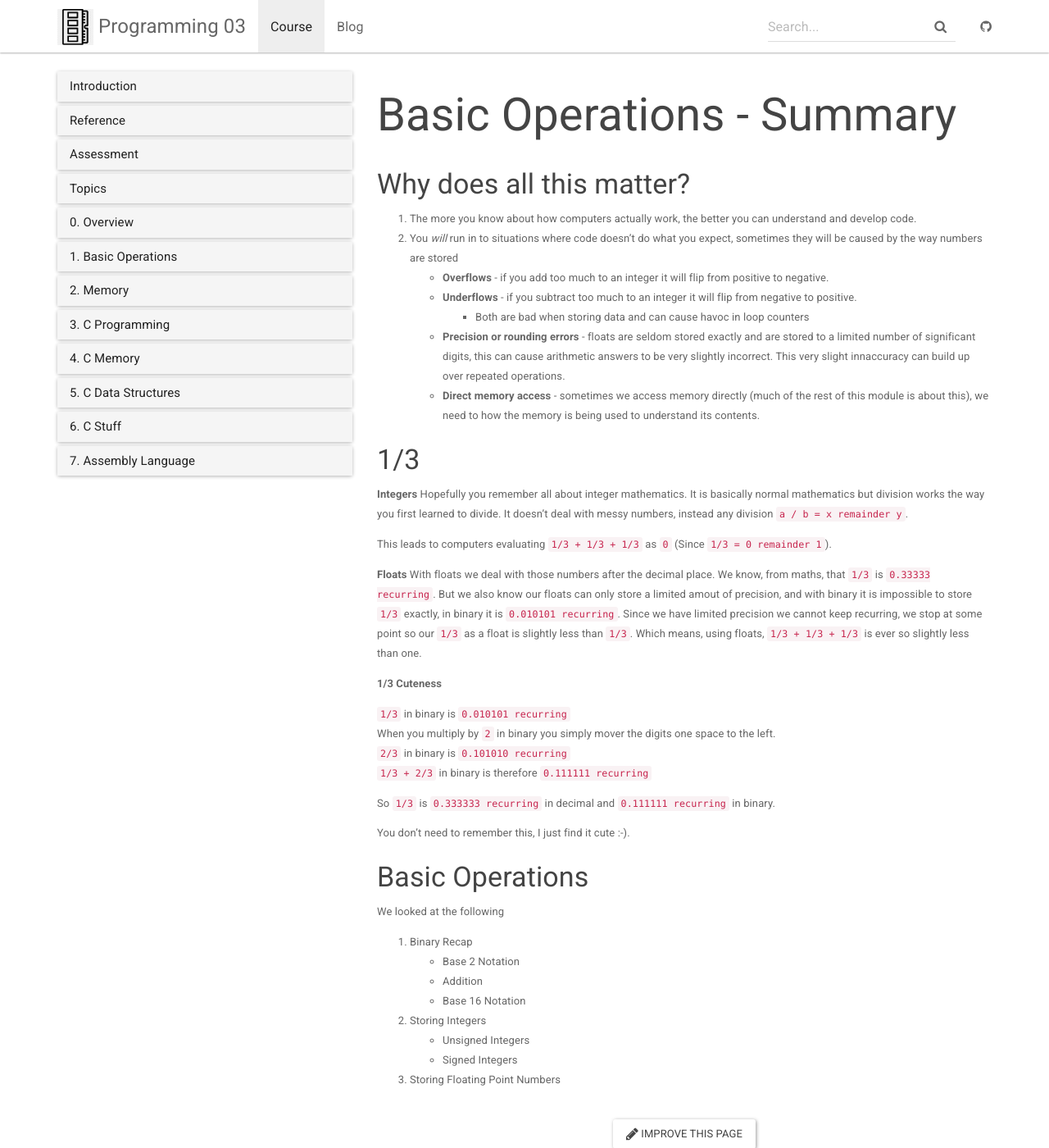
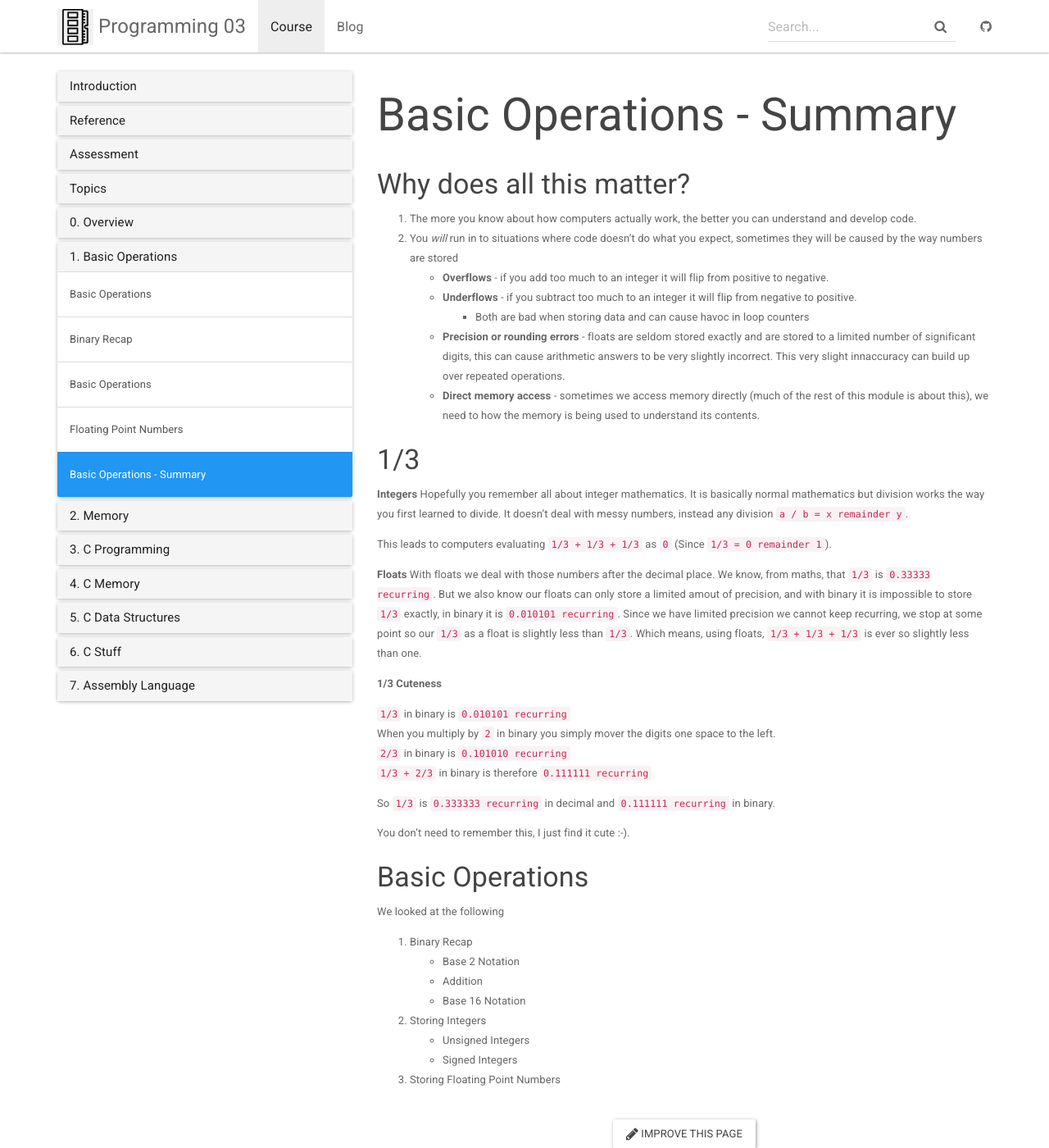
Before and after one commit to andyguestysj/prog03, a Jekyll site: the page built from _docs/topics/1-basicops/bops-summary.md, in a window 1280 px wide and 1400 px high. Shown: the whole window at 82% size. Built offline with Jekyll 4.4.1, drawn with Linux system fonts in a browser that asks for light colours.

Commit message:
floats linked

```diff
--- a/_data/docs.yml
+++ b/_data/docs.yml
@@ -30,6 +30,7 @@
   - bops-binary
   - bops-integers
   - bops-floats
+  - bops-summary
 
 
 - title: 2. Memory
```
